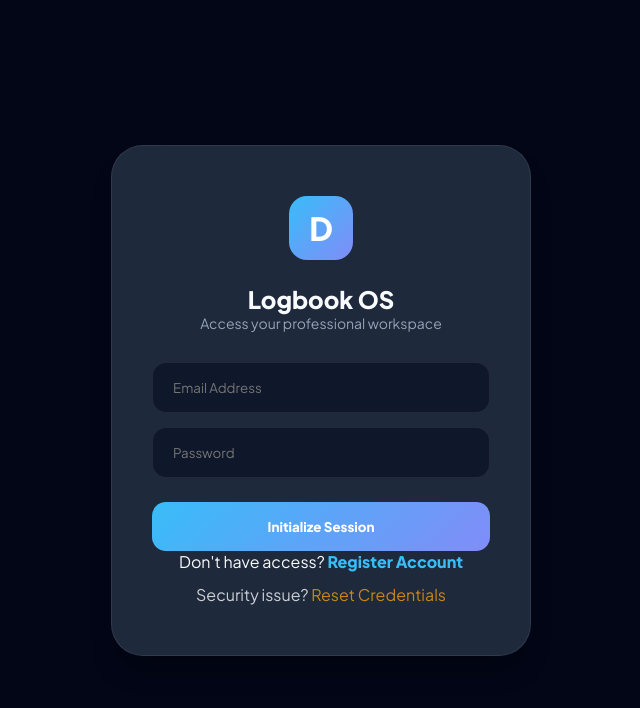
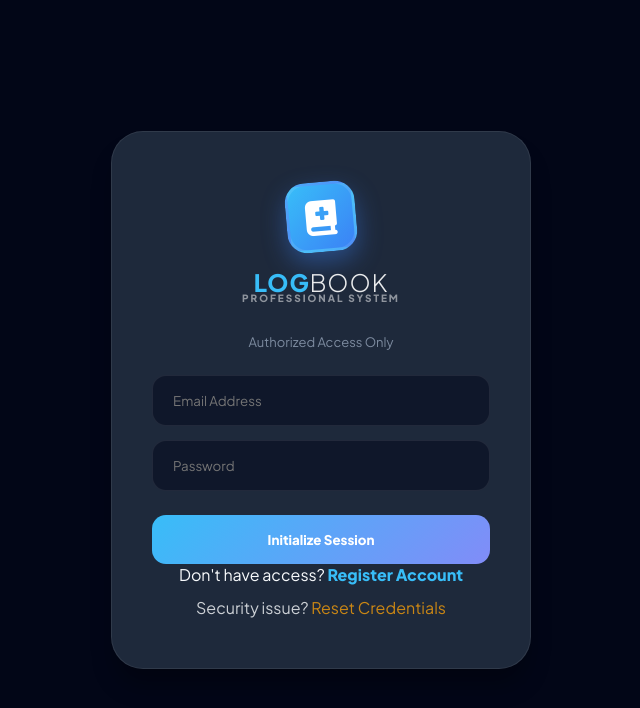
Before and after one commit to poliklinikrsudmerahputih-rgb/LOGBOOKPRO, a plain HTML site: page index.html in a window 1280 px wide. Shown: the whole page, without its empty margins (319-959 px from the left). Drawn offline with nearby package versions, Linux system fonts and the light colour scheme.

Commit message:
perbaikan logo di login

```diff
--- a/auth.js
+++ b/auth.js
@@ -1,9 +1,79 @@
 /**
  * AUTH.JS - Authentication & Session Manager
- * Optimized for Logbook Pro - Daniel Edition (Mobile Sync V3.7)
+ * Optimized for Logbook Pro - Daniel Edition (Mobile Sync V3.8)
+ * Update: Modern Logo UI Injector
  */
 
-// 1. TAMPILAN FORM SWITCHER
+// 1. DYNAMIC LOGO INJECTOR (Ganti logo D dengan UI Modern)
+function injectModernLogo() {
+    const authContainers = ['login-container', 'signup-container', 'forgot-container'];
+
+    // HTML Logo baru yang keren (CSS Gradient + Icon)
+    const modernLogoHTML = `
+        <div class="modern-logo-wrapper">
+            <div class="logo-icon-circle">
+                <i class="fa-solid fa-book-medical"></i>
+            </div>
+            <div class="logo-text-brand">
+                <span class="brand-log">LOG</span><span class="brand-book">BOOK</span>
+                <div class="brand-tagline">PROFESSIONAL SYSTEM</div>
+            </div>
+        </div>
+        <style>
+            .modern-logo-wrapper {
+                display: flex;
+                flex-direction: column;
+                align-items: center;
+                margin-bottom: 30px;
+                animation: fadeInDown 0.8s ease;
+            }
+            .logo-icon-circle {
+                width: 80px;
+                height: 80px;
+                background: linear-gradient(135deg, var(--accent) 0%, #3b82f6 100%);
+                border-radius: 22px;
+                display: flex;
+                align-items: center;
+                justify-content: center;
+                font-size: 40px;
+                color: white;
+                box-shadow: 0 10px 25px rgba(59, 130, 246, 0.4);
+                transform: rotate(-5deg);
+                margin-bottom: 15px;
+                border: 3px solid rgba(255,255,255,0.1);
+            }
+            .logo-text-brand {
+                text-align: center;
+                letter-spacing: 1px;
+            }
+            .brand-log { font-weight: 800; font-size: 24px; color: var(--accent); }
+            .brand-book { font-weight: 300; font-size: 24px; color: #fff; opacity: 0.9; }
+            .brand-tagline {
+                font-size: 10px;
+                font-weight: 700;
+                opacity: 0.5;
+                color: #fff;
+                text-transform: uppercase;
+                margin-top: -5px;
+            }
+            @keyframes fadeInDown {
+                from { opacity: 0; transform: translateY(-20px); }
+                to { opacity: 1; transform: translateY(0); }
+            }
+            /* Sembunyikan logo lama berinisial D */
+            .auth-header h1, .old-logo { display: none !important; }
+        </style>
+    `;
+
+    authContainers.forEach(id => {
+        const container = document.getElementById(id);
+        if (container && !container.querySelector('.modern-logo-wrapper')) {
+            container.insertAdjacentHTML('afterbegin', modernLogoHTML);
+        }
+    });
+}
+
+// 2. TAMPILAN FORM SWITCHER
 function toggleAuth(mode) {
     const containers = ['login-container', 'signup-container', 'forgot-container'];
     containers.forEach(id => {
@@ -15,10 +85,11 @@ function toggleAuth(mode) {
     if (target) {
         target.classList.remove('hidden');
         target.style.animation = 'slideUp 0.4s ease-out';
+        injectModernLogo(); // Pastikan logo muncul saat pindah tab
     }
 }
 
-// 2. FUNGSI PENDAFTARAN (SIGN UP)
+// 3. FUNGSI PENDAFTARAN (SIGN UP)
 async function handleSignUp() {
     const email = document.getElementById('reg-email').value;
     const password = document.getElementById('reg-password').value;
@@ -38,9 +109,7 @@ async function handleSignUp() {
         const { data, error } = await supabaseClient.auth.signUp({
             email: email,
             password: password,
-            options: {
-                emailRedirectTo: window.location.origin
-            }
+            options: { emailRedirectTo: window.location.origin }
         });
 
         if (error) throw error;
@@ -59,7 +128,7 @@ async function handleSignUp() {
     }
 }
 
-// 3. FUNGSI LOGIN
+// 4. FUNGSI LOGIN
 async function handleLogin() {
     const email = document.getElementById('login-email').value;
     const password = document.getElementById('login-password').value;
@@ -69,15 +138,12 @@ async function handleLogin() {
 
     try {
         setLoading(btn, true, 'Authenticating...');
-
         const { data, error } = await supabaseClient.auth.signInWithPassword({
             email: email,
             password: password,
         });
 
         if (error) throw error;
-
-        // Login sukses, checkUser akan menangani perpindahan layar
         await checkUser();
 
     } catch (err) {
@@ -89,7 +155,7 @@ async function handleLogin() {
     }
 }
 
-// 4. FUNGSI LUPA PASSWORD (RECOVERY)
+// 5. FUNGSI LUPA PASSWORD
 async function handleForgotPassword() {
     const email = document.getElementById('forgot-email').value;
     const btn = document.querySelector('#forgot-container .auth-btn');
@@ -103,7 +169,6 @@ async function handleForgotPassword() {
         });
 
         if (error) throw error;
-
         Swal.fire('Email Dikirim', 'Instruksi reset password telah dikirim ke email Anda.', 'success');
         toggleAuth('login');
     } catch (err) {
@@ -113,7 +178,7 @@ async function handleForgotPassword() {
     }
 }
 
-// 5. FUNGSI LOGOUT
+// 6. FUNGSI LOGOUT
 async function handleLogout() {
     const confirm = await Swal.fire({
         title: 'Terminate Session?',
@@ -130,44 +195,34 @@ async function handleLogout() {
     }
 }
 
-// 6. SESSION MONITOR & UI SYNC (MODIFIED FOR MOBILE UI)
+// 7. SESSION MONITOR & UI SYNC
 async function checkUser() {
-    const { data: { user }, error } = await supabaseClient.auth.getUser();
+    const { data: { user } } = await supabaseClient.auth.getUser();
 
     const authSection = document.getElementById('auth-section');
     const sidebar = document.getElementById('sidebar');
     const mainContent = document.getElementById('main-content');
     const userDisplay = document.getElementById('user-display');
-    const burger = document.querySelector('.burger-menu'); // Tambahan elemen burger
-    const overlay = document.getElementById('sidebar-overlay'); // Tambahan elemen overlay
+    const burger = document.querySelector('.burger-menu');
+    const overlay = document.getElementById('sidebar-overlay');
 
     if (user) {
-        // User Login
         authSection.classList.add('hidden');
         sidebar.classList.remove('hidden');
         mainContent.classList.remove('hidden');
-
-        // Munculkan burger menu di HP
         if (burger) burger.style.display = 'flex';
-
         if (userDisplay) userDisplay.innerText = user.email.split('@')[0].toUpperCase();
-
-        // Load default page jika konten kosong
         if (!document.getElementById('page-content').innerHTML) {
             showPage('profil');
         }
     } else {
-        // User Logout
         authSection.classList.remove('hidden');
         sidebar.classList.add('hidden');
         mainContent.classList.add('hidden');
-
-        // Sembunyikan burger & tutup overlay saat logout
         if (burger) burger.style.display = 'none';
         if (overlay) overlay.style.display = 'none';
-
-        // Pastikan sidebar kembali tertutup di mode desktop/tablet
         if (sidebar) sidebar.classList.remove('active');
+        injectModernLogo(); // Jalankan Logo saat di halaman Auth
     }
 }
 
@@ -180,14 +235,14 @@ function setLoading(button, isLoading, text) {
     }
 }
 
-// Global Alert menggunakan SweetAlert2
 const Swal = window.Swal || {
     fire: (t, m, i) => {
-        if(t === 'Berhasil!' || i === 'success') alert("✅ " + t + "\n" + m);
-        else alert("❌ " + t + "\n" + m);
+        alert((i === 'success' ? "✅ " : "❌ ") + t + "\n" + m);
         return { isConfirmed: true };
     }
 };
 
-// INITIAL RUN
-document.addEventListener('DOMContentLoaded', checkUser);
+document.addEventListener('DOMContentLoaded', () => {
+    checkUser();
+    injectModernLogo();
+});
--- a/index.html
+++ b/index.html
@@ -11,7 +11,55 @@
     <link rel="stylesheet" href="style.css">
     <script src="https://cdn.jsdelivr.net/npm/@supabase/supabase-js@2"></script>
     <style>
-        /* Modern Header Profile Styles */
+        /* --- MODERN LOGO STYLES --- */
+        .modern-logo-wrapper {
+            display: flex;
+            flex-direction: column;
+            align-items: center;
+            margin-bottom: 30px;
+            animation: fadeInDown 0.8s ease;
+        }
+
+        .logo-icon-circle {
+            width: 70px;
+            height: 70px;
+            background: linear-gradient(135deg, var(--accent) 0%, #3b82f6 100%);
+            border-radius: 20px;
+            display: flex;
+            align-items: center;
+            justify-content: center;
+            font-size: 35px;
+            color: white;
+            box-shadow: 0 10px 25px rgba(59, 130, 246, 0.4);
+            transform: rotate(-5deg);
+            margin-bottom: 15px;
+            border: 3px solid rgba(255,255,255,0.1);
+        }
+
+        .logo-text-brand {
+            text-align: center;
+            letter-spacing: 1px;
+        }
+
+        .brand-log { font-weight: 800; font-size: 24px; color: var(--accent); }
+        .brand-book { font-weight: 300; font-size: 24px; color: #fff; opacity: 0.9; }
+
+        .brand-tagline {
+            font-size: 10px;
+            font-weight: 700;
+            opacity: 0.5;
+            color: #fff;
+            text-transform: uppercase;
+            margin-top: -5px;
+            letter-spacing: 2px;
+        }
+
+        @keyframes fadeInDown {
+            from { opacity: 0; transform: translateY(-20px); }
+            to { opacity: 1; transform: translateY(0); }
+        }
+
+        /* --- PROFILE & UI STYLES --- */
         .profile-trigger {
             display: flex;
             align-items: center;
@@ -57,7 +105,6 @@
             font-family: 'JetBrains Mono';
         }
 
-        /* Dropdown Logout */
         .account-dropdown {
             position: absolute;
             top: calc(100% + 10px);
@@ -88,12 +135,6 @@
 
         .dropdown-item:hover { background: rgba(248, 113, 113, 0.1); }
 
-        @keyframes slideIn {
-            from { opacity: 0; transform: translateY(-10px); }
-            to { opacity: 1; transform: translateY(0); }
-        }
-
-        /* Branding Sidebar */
         .brand-simple {
             padding: 30px 25px;
             font-size: 22px;
@@ -115,7 +156,6 @@
             text-align: center;
         }
 
-        /* Burger Menu Styling */
         .burger-menu {
             display: none;
             font-size: 20px;
@@ -134,7 +174,6 @@
             z-index: 998;
         }
 
-        /* Responsive Fixes */
         @media (max-width: 768px) {
             .user-meta { display: none; }
             .brand-simple { padding: 20px 15px; font-size: 18px; }
@@ -149,9 +188,20 @@
 
     <div id="auth-section" class="auth-wrapper">
         <div id="login-container" class="auth-card">
-            <div class="auth-logo">D</div>
-            <h2>Logbook OS</h2>
-            <p style="font-size: 14px; color: var(--text-body); margin-bottom: 30px;">Access your professional workspace</p>
+            <div class="modern-logo-wrapper">
+                <div class="logo-icon-circle">
+                    <i class="fa-solid fa-book-medical"></i>
+                </div>
+                <div class="logo-text-brand">
+                    <span class="brand-log">LOG</span><span class="brand-book">BOOK</span>
+                    <div class="brand-tagline">PROFESSIONAL SYSTEM</div>
+                </div>
+            </div>
+
+            <p style="font-size: 13px; color: var(--text-body); margin-bottom: 25px; text-align: center; opacity: 0.8;">
+                Authorized Access Only
+            </p>
+
             <input type="email" id="login-email" class="auth-input" placeholder="Email Address">
             <input type="password" id="login-password" class="auth-input" placeholder="Password">
             <button onclick="handleLogin()" class="auth-btn">Initialize Session</button>
@@ -165,9 +215,14 @@
         </div>
 
         <div id="signup-container" class="auth-card hidden">
-            <div class="auth-logo" style="background: var(--text-body)">+</div>
-            <h2>Create Identity</h2>
-            <p style="font-size: 14px; color: var(--text-body); margin-bottom: 30px;">Register for Daniel Edition Logbook</p>
+            <div class="modern-logo-wrapper">
+                <div class="logo-icon-circle" style="background: linear-gradient(135deg, #10b981 0%, #059669 100%);">
+                    <i class="fa-solid fa-user-plus"></i>
+                </div>
+                <div class="logo-text-brand">
+                    <span class="brand-log" style="color: #10b981;">NEW</span><span class="brand-book">IDENTITY</span>
+                </div>
+            </div>
             <input type="email" id="reg-email" class="auth-input" placeholder="Professional Email">
             <input type="password" id="reg-password" class="auth-input" placeholder="Secret Access Key">
             <button onclick="handleSignUp()" class="auth-btn">Confirm Registration</button>
@@ -175,9 +230,14 @@
         </div>
 
         <div id="forgot-container" class="auth-card hidden">
-            <div class="auth-logo" style="background: #f59e0b">?</div>
-            <h2>Recovery</h2>
-            <p style="font-size: 14px; color: var(--text-body); margin-bottom: 30px;">Request a secure reset link</p>
+            <div class="modern-logo-wrapper">
+                <div class="logo-icon-circle" style="background: linear-gradient(135deg, #f59e0b 0%, #d97706 100%);">
+                    <i class="fa-solid fa-key"></i>
+                </div>
+                <div class="logo-text-brand">
+                    <span class="brand-log" style="color: #f59e0b;">RECO</span><span class="brand-book">VERY</span>
+                </div>
+            </div>
             <input type="email" id="forgot-email" class="auth-input" placeholder="Registered Email">
             <button onclick="handleForgotPassword()" class="auth-btn" style="background: #f59e0b">Send Recovery Link</button>
             <div class="auth-link">Found it? <span onclick="toggleAuth('login')" style="color:var(--accent); cursor:pointer;">Return to Login</span></div>
@@ -251,7 +311,6 @@
     </main>
 
     <script>
-        // Tema load paling awal
         function setTheme(theme) {
             document.documentElement.setAttribute('data-theme', theme);
             localStorage.setItem('daniel_logbook_theme', theme);
@@ -262,17 +321,11 @@
 
         setTheme(localStorage.getItem('daniel_logbook_theme') || 'cyber');
 
-        // Toggle Sidebar Mobile
         function toggleSidebar() {
             const sidebar = document.getElementById('sidebar');
             const overlay = document.getElementById('sidebar-overlay');
             sidebar.classList.toggle('active');
-
-            if (sidebar.classList.contains('active')) {
-                overlay.style.display = 'block';
-            } else {
-                overlay.style.display = 'none';
-            }
+            overlay.style.display = sidebar.classList.contains('active') ? 'block' : 'none';
         }
 
         function toggleAccountMenu() {
@@ -289,11 +342,10 @@
             if(target) target.classList.remove('hidden');
         }
 
-        // Close dropdown/sidebar when clicking outside
         window.addEventListener('click', function(e) {
             const accMenu = document.getElementById('account-menu');
             const profileTrigger = document.querySelector('.profile-trigger');
-            if (!profileTrigger.contains(e.target) && !accMenu.contains(e.target)) {
+            if (profileTrigger && !profileTrigger.contains(e.target) && !accMenu.contains(e.target)) {
                 accMenu.classList.remove('show');
             }
         });
```
